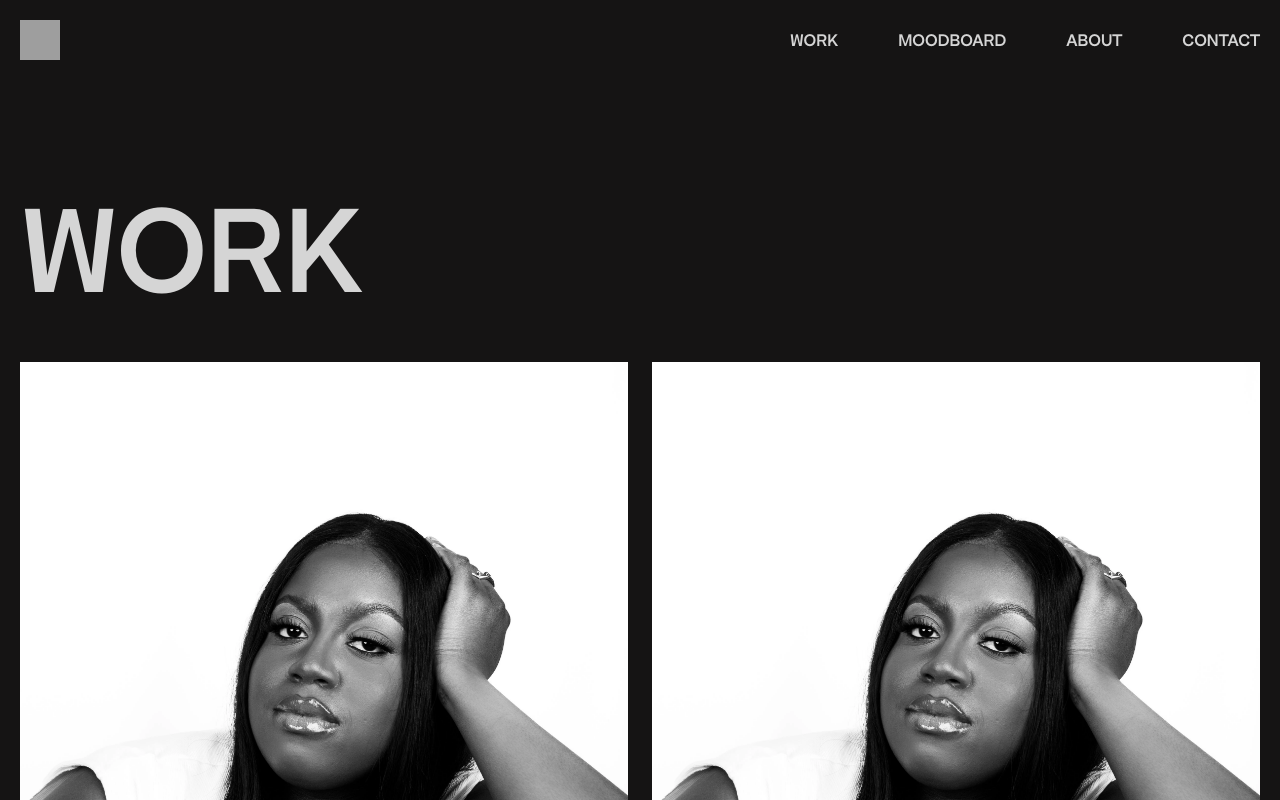
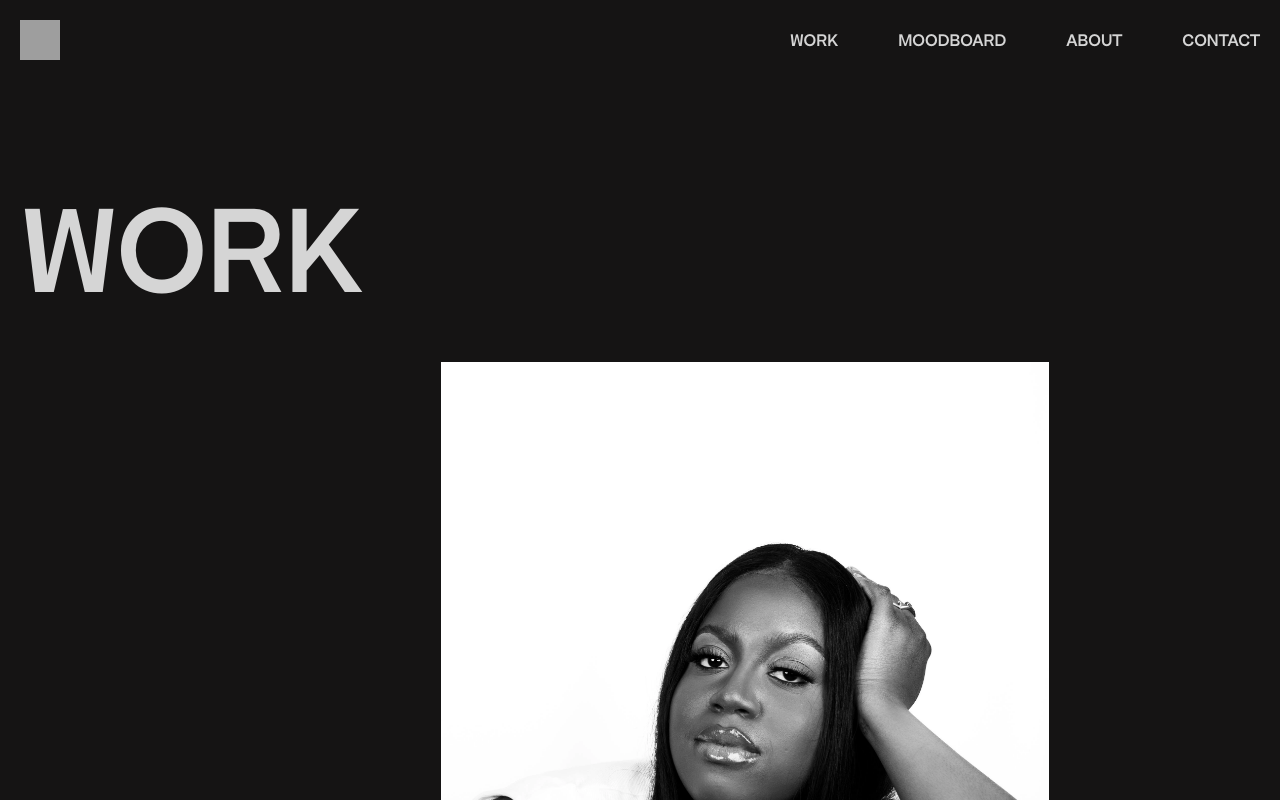
Before and after one commit to Akinloluwa-Adedijo/issy-website, a React (Vite) app: page /work in a window 1280 px wide. Shown: the top 800 px of the page. Built offline with nearby package versions, Linux system fonts and the light colour scheme; grey boxes are pictures that could not be loaded.

Commit message:
added grid placements for work cards

```diff
--- a/src/components/WorkCard/WorkCard.tsx
+++ b/src/components/WorkCard/WorkCard.tsx
@@ -7,6 +7,7 @@ import { motion } from "framer-motion";
 interface WorkCardProps {
   // Define the props if needed, e.g. project data
   project: workData;
+  gridCol?: string;
 }
 const transition = { duration: 1, ease: [0.65, 0, 0.35, 1] };
 
@@ -17,10 +18,23 @@ const variants = {
 
 const WorkCard = ({ project }: WorkCardProps) => {
   const [hover, setHover] = useState(false);
+
+  const getGridStyle = () => {
+    if (!project.gridCol) return {};
+
+    const [start, end] = project.gridCol.split("/");
+    return {
+      "--grid-start": start,
+      "--grid-end": end || start,
+    } as React.CSSProperties;
+  };
+
   return (
     <Link
       to={`/work/${project.title.replace(/\s+/g, "-").toLowerCase()}`}
       state={{ project }}
+      className="col-span-1 md:col-start-[var(--grid-start)] md:col-end-[var(--grid-end)]"
+      style={getGridStyle()}
     >
       <div className=" flex flex-col gap-4 relative">
         <div
--- a/src/data/data.tsx
+++ b/src/data/data.tsx
@@ -3,6 +3,7 @@ export interface workData {
   category: string;
   year: number;
   accentColor: string;
+  gridCol?: string;
   cover?: {
     imgSrc: string;
     imgAlt: string;
@@ -42,13 +43,14 @@ export const workData: workData[] = [
     category: "Direction",
     year: 2025,
     accentColor: "accent-in-the-night",
+    gridCol: "5/11",
     cover: [
       {
         imgSrc: "/images/home_images/issy_home.webp",
         imgAlt: "Isioma Idehen Profile Picture",
         imgWidth: 2400,
         imgHeight: 3600,
-        containerClassname: "max-h-[500px] flex",
+        containerClassname: "max-h-[70vh] flex",
       },
     ],
     roleDescription: "Writer & Director",
@@ -81,13 +83,14 @@ export const workData: workData[] = [
     category: "Direction",
     year: 2025,
     accentColor: "accent-fwut-visualizer",
+    gridCol: "1 / 9",
     cover: [
       {
         imgSrc: "/images/home_images/issy_home.webp",
         imgAlt: "Isioma Idehen Profile Picture",
         imgWidth: 2400,
         imgHeight: 3600,
-        containerClassname: "max-h-[500px] flex",
+        containerClassname: "max-h-[70vh] flex",
       },
     ],
     roleDescription: "Director, Videograpgher & Editor",
@@ -120,13 +123,14 @@ export const workData: workData[] = [
     category: "Direction",
     year: 2024,
     accentColor: "accent-edna-world",
+    gridCol: "6/12",
     cover: [
       {
         imgSrc: "/images/home_images/issy_home.webp",
         imgAlt: "Isioma Idehen Profile Picture",
         imgWidth: 2400,
         imgHeight: 3600,
-        containerClassname: "max-h-[500px] flex",
+        containerClassname: "max-h-[70vh] flex",
       },
     ],
     roleDescription: "Director, Videographer, Editor",
@@ -158,13 +162,14 @@ export const workData: workData[] = [
     category: "Direction",
     year: 2024,
     accentColor: "accent-voftd",
+    gridCol: "3 / 10",
     cover: [
       {
         imgSrc: "/images/home_images/issy_home.webp",
         imgAlt: "Isioma Idehen Profile Picture",
         imgWidth: 2400,
         imgHeight: 3600,
-        containerClassname: "max-h-[500px] flex",
+        containerClassname: "max-h-[70vh] flex",
       },
     ],
     roleDescription: "Podcast Producer, Editor",
@@ -199,13 +204,14 @@ export const workData: workData[] = [
     category: "Direction",
     year: 2024,
     accentColor: "accent-paper-dreams",
+    gridCol: "1/13",
     cover: [
       {
         imgSrc: "/images/home_images/issy_home.webp",
         imgAlt: "Isioma Idehen Profile Picture",
         imgWidth: 2400,
         imgHeight: 3600,
-        containerClassname: "max-h-[500px] flex",
+        containerClassname: "max-h-[70vh] flex",
       },
     ],
     roleDescription: "VFX Editor",
@@ -238,13 +244,14 @@ export const workData: workData[] = [
     category: "Creative Direction",
     year: 2024,
     accentColor: "accent-the-beauty",
+    gridCol: "5/12",
     cover: [
       {
         imgSrc: "/images/home_images/issy_home.webp",
         imgAlt: "Isioma Idehen Profile Picture",
         imgWidth: 2400,
         imgHeight: 3600,
-        containerClassname: "max-h-[500px] flex",
+        containerClassname: "max-h-[70vh] flex",
       },
     ],
     roleDescription: "Creative/ Art Direction",
@@ -298,13 +305,14 @@ export const workData: workData[] = [
     category: "Creative Direction",
     year: 2024,
     accentColor: "accent-best-of-both",
+    gridCol: "4/9",
     cover: [
       {
         imgSrc: "/images/home_images/issy_home.webp",
         imgAlt: "Isioma Idehen Profile Picture",
         imgWidth: 2400,
         imgHeight: 3600,
-        containerClassname: "max-h-[500px] flex",
+        containerClassname: "max-h-[70vh] flex",
       },
     ],
     roleDescription: "Creative Director, Make-up artist, Co-stylist, Editor",
@@ -403,13 +411,14 @@ export const workData: workData[] = [
     category: "Creative Direction",
     year: 2024,
     accentColor: "accent-silent-sacrifice",
+    gridCol: "5/ 13",
     cover: [
       {
         imgSrc: "/images/home_images/issy_home.webp",
         imgAlt: "Isioma Idehen Profile Picture",
         imgWidth: 2400,
         imgHeight: 3600,
-        containerClassname: "max-h-[500px] flex",
+        containerClassname: "max-h-[70vh] flex",
       },
     ],
     roleDescription: "Creative Director, Lighting Director",
@@ -461,13 +470,14 @@ export const workData: workData[] = [
     category: "Creative Direction",
     year: 2024,
     accentColor: "accent-fwut",
+    gridCol: "2/8",
     cover: [
       {
         imgSrc: "/images/home_images/issy_home.webp",
         imgAlt: "Isioma Idehen Profile Picture",
         imgWidth: 2400,
         imgHeight: 3600,
-        containerClassname: "max-h-[500px] flex",
+        containerClassname: "max-h-[70vh] flex",
       },
     ],
     roleDescription: "Creative Director",
--- a/src/pages/Work/Work.tsx
+++ b/src/pages/Work/Work.tsx
@@ -5,9 +5,9 @@ import { workData } from "../../data/data";
 const Work = () => {
   return (
     <SectionWrapper title="Work">
-      <div className="grid grid-cols-1 sm:grid-cols-2 gap-6">
+      <div className="grid grid-cols-1 lg:grid-cols-12 gap-6">
         {workData.map((project, index) => (
-          <WorkCard key={index} project={project} />
+          <WorkCard key={index} project={project} gridCol={project.gridCol} />
         ))}
       </div>
     </SectionWrapper>
```
